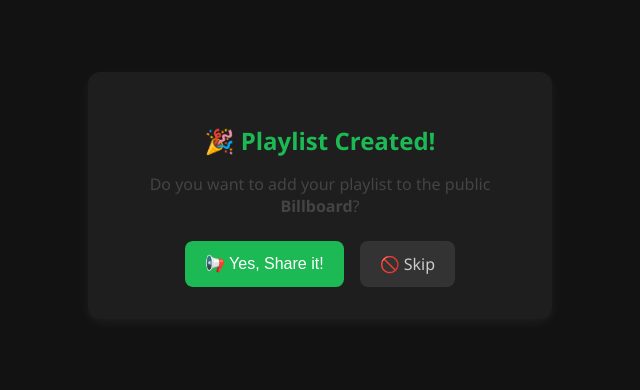
After one commit to naddot/whatsapp-to-spotify, a Flask app: template templates/share_prompt.html in a window 1280 px wide. The commit adds this page. Shown: the top 390 px of the page, without its empty margins (320-960 px from the left). Run offline with Flask 3, Linux system fonts and the light colour scheme; the template is opened without the code that fills it: most values are stand-ins (such as "Sample title", 1, 10 or a date in 2020); parts of the project's set-up code (start-up, migrations or seed data) failed here and were passed over.

Commit message:
Add Billboard animations, medals, dark mode, and return button

```diff
--- a/app.py
+++ b/app.py
@@ -2,11 +2,14 @@ import os
 import zipfile
 import re
 from flask import Flask, render_template, request, redirect, url_for, flash, session
+from datetime import datetime
+import json
 from werkzeug.utils import secure_filename
 from spotipy import Spotify
 from spotipy.oauth2 import SpotifyOAuth
 from dotenv import load_dotenv
 from zipfile import is_zipfile
+
 
 load_dotenv()
 
@@ -48,69 +51,88 @@ def get_existing_track_ids(sp, playlist_id):
 
 @app.route('/', methods=['GET', 'POST'])
 def index():
-    if request.method == 'POST':
-        playlist_name = request.form.get('playlist_name', '').strip()
-        file = request.files.get('chat_file')
+    authenticated = 'token_info' in session
 
-        if not file or not playlist_name:
-            flash("Please provide both a playlist name and a file.")
-            return redirect(url_for('index'))
+    # Load billboard data
+    top_playlists = []
+    billboard_path = os.path.join('static', 'billboard.json')
+    if os.path.exists(billboard_path):
+        with open(billboard_path, 'r') as f:
+            data = json.load(f)
+            top_playlists = sorted(data, key=lambda x: (-x['followers'], x['timestamp']))[:3]
 
-        filename = secure_filename(file.filename)
-        file_path = os.path.join(app.config['UPLOAD_FOLDER'], filename)
-        file.save(file_path)
+    if request.method == 'GET':
+        if 'shared' in request.args:
+            flash("🎉 Your playlist was created and shared to the Billboard!")
 
-        if is_zipfile(file_path):
-            with zipfile.ZipFile(file_path, 'r') as zip_ref:
-                txt_files = [f for f in zip_ref.namelist() if f.endswith('.txt')]
-                if not txt_files:
-                    flash("No .txt file found in the .zip archive.")
-                    return redirect(url_for('index'))
-                with zip_ref.open(txt_files[0]) as txt_file:
-                    chat_text = txt_file.read().decode('utf-8')
-        elif filename.endswith('.txt'):
-            with open(file_path, 'r', encoding='utf-8') as f:
-                chat_text = f.read()
-        else:
-            flash("Unsupported file format. Upload a .zip or .txt file.")
-            return redirect(url_for('index'))
+        return render_template(
+            'index.html',
+            authenticated=authenticated,
+            show_billboard=True,
+            top_playlists=top_playlists
+        )
 
-        track_ids = extract_spotify_track_ids(chat_text)
-        # Auto-delete uploaded file after processing
-        try:
-            os.remove(file_path)
-        except Exception as e:
-            print(f"⚠️ Could not delete file {file_path}: {e}")
-        if not track_ids:
-            flash("No Spotify track links found in the file.")
-            return redirect(url_for('index'))
+    # POST method (form submission)
+    playlist_name = request.form.get('playlist_name', '').strip()
+    file = request.files.get('chat_file')
 
-        sp_oauth = SpotifyOAuth(scope=SCOPE)
-        token_info = session.get('token_info')
-
-        if not token_info or sp_oauth.is_token_expired(token_info):
-            session.pop('token_info', None)
-            flash("Please log in with Spotify to continue.")
-            return redirect(sp_oauth.get_authorize_url())
-
-        sp = Spotify(auth=token_info['access_token'])
-        user_id = sp.me()['id']
-
-        playlist_id, created = get_or_create_playlist(sp, user_id, playlist_name)
-        existing_ids = get_existing_track_ids(sp, playlist_id)
-        new_tracks = [tid for tid in track_ids if tid not in existing_ids]
-
-        if new_tracks:
-            for i in range(0, len(new_tracks), 100):
-                sp.playlist_add_items(playlist_id, new_tracks[i:i+100])
-            flash(f"Added {len(new_tracks)} tracks to '{playlist_name}'.")
-            flash(f"✅ Playlist updated! <a href='https://open.spotify.com/playlist/{playlist_id}' target='_blank'>View it on Spotify</a>.")
-        else:
-            flash("All songs from the file are already in the playlist.")
-
+    if not file or not playlist_name:
+        flash("Please provide both a playlist name and a file.")
         return redirect(url_for('index'))
 
-    return render_template('index.html', authenticated='token_info' in session)
+    filename = secure_filename(file.filename)
+    file_path = os.path.join(app.config['UPLOAD_FOLDER'], filename)
+    file.save(file_path)
+
+    if is_zipfile(file_path):
+        with zipfile.ZipFile(file_path, 'r') as zip_ref:
+            txt_files = [f for f in zip_ref.namelist() if f.endswith('.txt')]
+            if not txt_files:
+                flash("No .txt file found in the .zip archive.")
+                return redirect(url_for('index'))
+            with zip_ref.open(txt_files[0]) as txt_file:
+                chat_text = txt_file.read().decode('utf-8')
+    elif filename.endswith('.txt'):
+        with open(file_path, 'r', encoding='utf-8') as f:
+            chat_text = f.read()
+    else:
+        flash("Unsupported file format. Upload a .zip or .txt file.")
+        return redirect(url_for('index'))
+
+    track_ids = extract_spotify_track_ids(chat_text)
+    try:
+        os.remove(file_path)
+    except Exception as e:
+        print(f"⚠️ Could not delete file {file_path}: {e}")
+    if not track_ids:
+        flash("No Spotify track links found in the file.")
+        return redirect(url_for('index'))
+
+    sp_oauth = SpotifyOAuth(scope=SCOPE)
+    token_info = session.get('token_info')
+
+    if not token_info or sp_oauth.is_token_expired(token_info):
+        session.pop('token_info', None)
+        flash("Please log in with Spotify to continue.")
+        return redirect(sp_oauth.get_authorize_url())
+
+    sp = Spotify(auth=token_info['access_token'])
+    user_id = sp.me()['id']
+
+    playlist_id, created = get_or_create_playlist(sp, user_id, playlist_name)
+    existing_ids = get_existing_track_ids(sp, playlist_id)
+    new_tracks = [tid for tid in track_ids if tid not in existing_ids]
+
+    if new_tracks:
+        for i in range(0, len(new_tracks), 100):
+            sp.playlist_add_items(playlist_id, new_tracks[i:i+100])
+        flash(f"Added {len(new_tracks)} tracks to '{playlist_name}'.")
+        flash(f"✅ Playlist updated! <a href='https://open.spotify.com/playlist/{playlist_id}' target='_blank'>View it on Spotify</a>.")
+    else:
+        flash("All songs from the file are already in the playlist.")
+
+    return render_template('share_prompt.html', playlist_id=playlist_id)
+
 
 @app.route('/connect')
 def connect():
@@ -132,5 +154,74 @@ def callback():
     flash("Spotify authentication successful.")
     return redirect(url_for('index'))
 
+@app.route('/share', methods=['POST'])
+def share():
+    playlist_id = request.form.get('playlist_id')
+    token_info = session.get('token_info')
+
+    if not playlist_id or not token_info:
+        flash("Missing playlist or session. Please try again.")
+        return redirect(url_for('index'))
+
+    sp = Spotify(auth=token_info['access_token'])
+    playlist = sp.playlist(playlist_id)
+
+    name = playlist['name']
+    url = playlist['external_urls']['spotify']
+    followers = playlist['followers']['total']
+    cover = playlist['images'][0]['url'] if playlist['images'] else ''
+
+    billboard_entry = {
+        'id': playlist_id,
+        'name': name,
+        'url': url,
+        'followers': followers,
+        'cover': cover,
+        'timestamp': str(datetime.utcnow())
+    }
+
+    billboard_path = os.path.join('static', 'billboard.json')
+    if os.path.exists(billboard_path):
+        with open(billboard_path, 'r') as f:
+            billboard = json.load(f)
+    else:
+        billboard = []
+
+    # Add and dedupe by playlist ID
+    # Refresh follower counts for all entries
+    updated_billboard = []
+    for entry in billboard:
+        try:
+            data = sp.playlist(entry['id'])
+            entry['followers'] = data['followers']['total']
+            updated_billboard.append(entry)
+        except Exception as e:
+            print(f"⚠️ Failed to update playlist {entry['id']}: {e}")
+
+    # Add and dedupe new one
+    updated_billboard = [b for b in updated_billboard if b['id'] != playlist_id]
+    updated_billboard.append(billboard_entry)
+    billboard = updated_billboard
+
+
+    with open(billboard_path, 'w') as f:
+        json.dump(billboard, f, indent=2)
+
+    return redirect(url_for('index', shared=True))
+
+
+@app.route('/billboard')
+def billboard():
+    billboard_path = os.path.join('static', 'billboard.json')
+    if not os.path.exists(billboard_path):
+        playlists = []
+    else:
+        with open(billboard_path, 'r') as f:
+            playlists = json.load(f)
+
+    playlists.sort(key=lambda p: (-p['followers'], p['timestamp']))
+    return render_template('billboard.html', playlists=playlists)
+
+
 if __name__ == '__main__':
     app.run(debug=True)
--- /dev/null
+++ b/templates/share_prompt.html
@@ -0,0 +1,95 @@
+<!DOCTYPE html>
+<html lang="en">
+<head>
+  <meta charset="UTF-8" />
+  <meta name="viewport" content="width=device-width, initial-scale=1.0" />
+  <title>Share Playlist?</title>
+  <style>
+    :root {
+      color-scheme: dark light;
+    }
+
+    body.dark-mode {
+      background-color: #121212;
+      color: #eee;
+    }
+
+    .card.dark-mode {
+      background-color: #1e1e1e;
+      color: #eee;
+      box-shadow: 0 4px 12px rgba(255, 255, 255, 0.05);
+    }
+
+    .skip-btn.dark-mode {
+      background-color: #333;
+      color: #ccc;
+    }
+
+    .skip-btn.dark-mode:hover {
+      background-color: #444;
+    }
+    body {
+      font-family: 'Segoe UI', sans-serif;
+      padding: 2rem;
+      background-color: #f9f9f9;
+      text-align: center;
+    }
+    .card {
+      background: white;
+      border-radius: 12px;
+      padding: 2rem;
+      max-width: 400px;
+      margin: 2rem auto;
+      box-shadow: 0 4px 12px rgba(0, 0, 0, 0.05);
+    }
+    h2 {
+      color: #1DB954;
+      margin-bottom: 1rem;
+    }
+    p {
+      font-size: 1rem;
+      color: #444;
+      margin-bottom: 1.5rem;
+    }
+    form {
+      display: flex;
+      justify-content: center;
+      gap: 1rem;
+      flex-wrap: wrap;
+    }
+    button {
+      padding: 0.75rem 1.25rem;
+      font-size: 1rem;
+      border: none;
+      border-radius: 8px;
+      cursor: pointer;
+      transition: background 0.2s ease;
+    }
+    .share-btn {
+      background-color: #1DB954;
+      color: white;
+    }
+    .share-btn:hover {
+      background-color: #169e48;
+    }
+    .skip-btn {
+      background-color: #e0e0e0;
+      color: #333;
+    }
+    .skip-btn:hover {
+      background-color: #ccc;
+    }
+  </style>
+</head>
+<body class="dark-mode">
+  <div class="card dark-mode">
+    <h2>🎉 Playlist Created!</h2>
+    <p>Do you want to add your playlist to the public <strong>Billboard</strong>?</p>
+    <form method="POST" action="/share">
+      <input type="hidden" name="playlist_id" value="{{ playlist_id }}" />
+      <button class="share-btn" type="submit">📢 Yes, Share it!</button>
+      <a href="/" class="skip-btn dark-mode" style="text-decoration:none; display:inline-block; padding:0.75rem 1.25rem; border-radius:8px;">🚫 Skip</a>
+    </form>
+  </div>
+</body>
+</html>
```
Also changed, not shown: static/billboard.json (added, +18 -0 lines), templates/billboard.html (added, +119 -0 lines), templates/index.html (+10 -0 lines), 2 other files.
